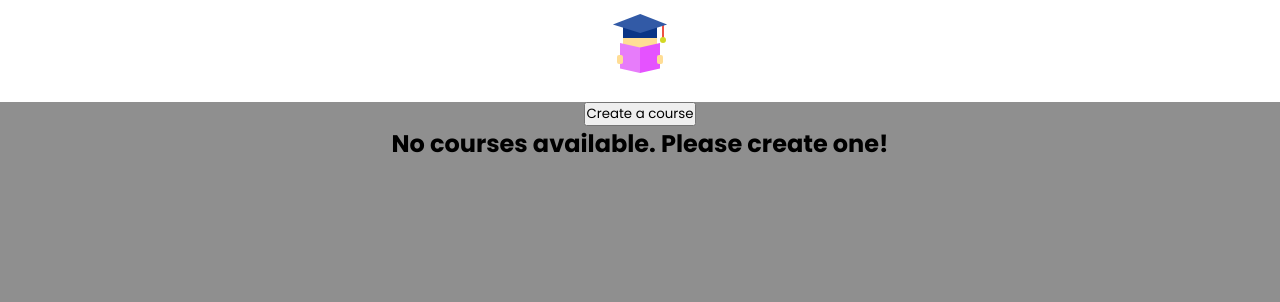
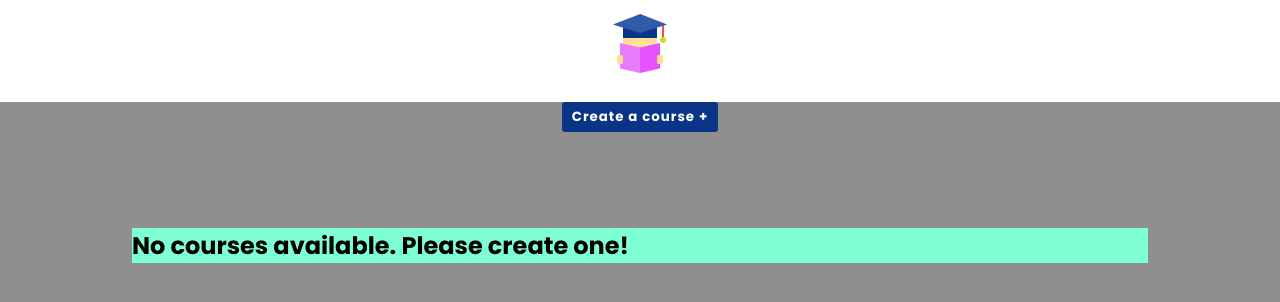
Before and after one commit to Cralcas/react-vocabulary-app, a React (Vite) app: page / in a window 1280 px wide. Shown: the top 302 px of the page. Built offline with nearby package versions, Linux system fonts and the light colour scheme.

Commit message:
removed media screen large_laptop + styling for courses container

```diff
--- /dev/null
+++ b/src/components/Showcourses/ShowCourses.scss
@@ -0,0 +1,13 @@
+@import "../../index.scss";
+
+.course__container {
+  width: 100%;
+  background-color: aquamarine;
+  display: flex;
+  flex-direction: column;
+  align-items: center;
+
+  @include laptop {
+    flex-direction: row;
+  }
+}
--- a/src/index.scss
+++ b/src/index.scss
@@ -13,6 +13,18 @@
   margin-right: auto;
 
   padding: 0 0.25rem;
+}
+
+//buttons
+$btn-color-primary: #0a3586;
+
+@mixin button-base {
+  color: #fff;
+  font-weight: bold;
+  letter-spacing: 1px;
+  border: none;
+  border-radius: 3px;
+  cursor: pointer;
 }
 
 $tablet: 768px;
@@ -31,12 +43,6 @@ $large_laptop: 1200px;
   }
 }
 
-@media (min-width: $large_laptop) {
-  .container {
-    max-width: $large_laptop;
-  }
-}
-
 @mixin tablet {
   @media (max-width: $tablet) {
     @content;
@@ -44,13 +50,7 @@ $large_laptop: 1200px;
 }
 
 @mixin laptop {
-  @media (max-width: $laptop) {
+  @media (min-width: $laptop) {
     @content;
   }
 }
-
-@mixin large_laptop {
-  @media (max-width: $large_laptop) {
-    @content;
-  }
-}
--- a/src/pages/Home/Home.scss
+++ b/src/pages/Home/Home.scss
@@ -1,9 +1,21 @@
+@import "../../index.scss";
+
 .home__wrapper {
-  //   width: 100%;
+  width: 100%;
+  height: 100%;
   display: flex;
   flex-direction: column;
-  justify-content: center;
   align-items: center;
+  padding: 10px 0;
+  gap: 3rem;
 
-  padding: 10px 0 10px 0;
+  @include laptop {
+    gap: 6rem;
+  }
+
+  .create-btn {
+    @include button-base;
+    background: #0a3586;
+    padding: 5px 10px;
+  }
 }
--- a/src/pages/Home/Home.tsx
+++ b/src/pages/Home/Home.tsx
@@ -1,6 +1,6 @@
 import { useNavigate } from "react-router-dom";
 import { useCourse } from "../../hooks/useCourse";
-import { ShowCourses } from "../../components/ShowCourses";
+import { ShowCourses } from "../../components/Showcourses/ShowCourses";
 import "./Home.scss";
 
 export const Home = () => {
@@ -14,7 +14,9 @@ export const Home = () => {
   return (
     <>
       <section className="home__wrapper container">
-        <button onClick={handleClick}>Create a course</button>
+        <button className="create-btn" onClick={handleClick}>
+          Create a course +
+        </button>
         <ShowCourses courses={courses} />
       </section>
     </>
```
Also changed, not shown: src/components/Showcourses/ShowCourses.tsx (renamed from src/components/ShowCourses.tsx, +4 -3 lines).
